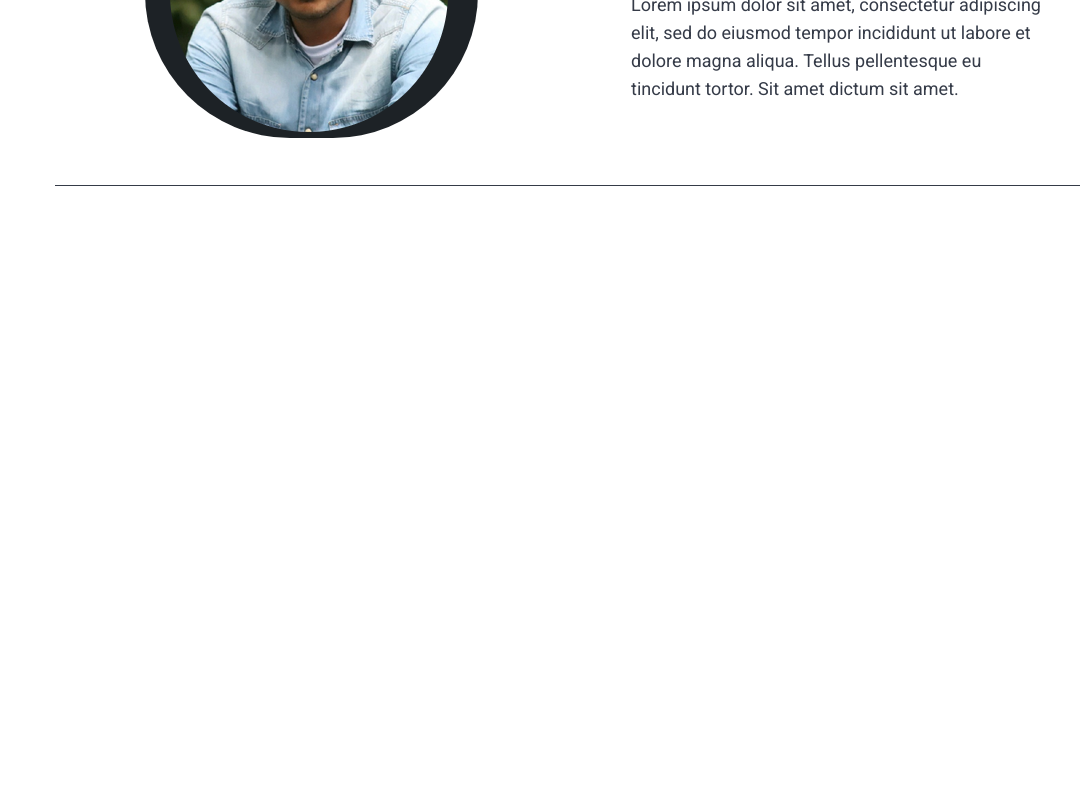
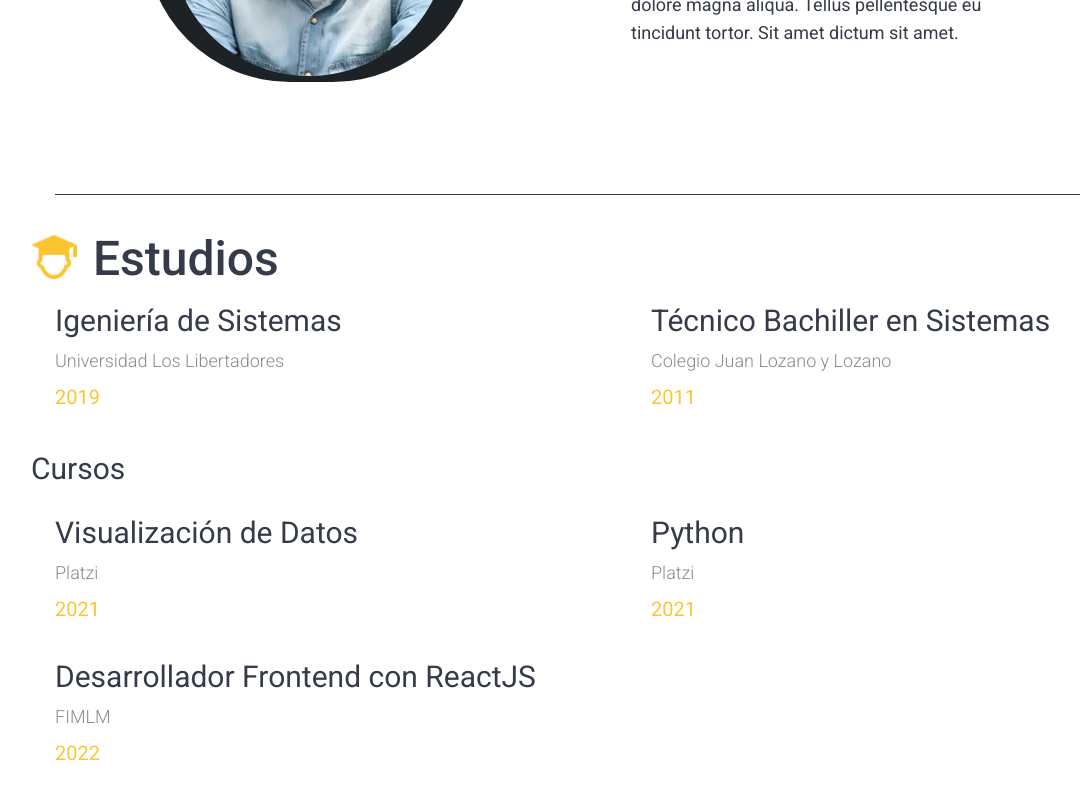
Before and after one commit to arv07/Landing-arv, a React (Vite) app: page / in a window 1280 px wide. Shown: the part 320-1120 px from the top of the page, without its empty margins (9-1089 px from the left). Before the commit the page ends 800 px from the top, so only its background shows below. Built offline with nearby package versions, Linux system fonts and the light colour scheme.

Commit message:
Studies section

```diff
--- a/src/App.jsx
+++ b/src/App.jsx
@@ -2,6 +2,7 @@ import { useState } from 'react'
 import './App.css'
 import { Header } from './components/Header';
 import { Profile } from './components/Profile';
+import { Studies } from './components/Studies';
 
 function App() {
 
@@ -10,6 +11,7 @@ function App() {
     <>
     <Header/>
     <Profile/>
+    <Studies/>
     </>
   )
 }
--- a/src/components/Header.jsx
+++ b/src/components/Header.jsx
@@ -4,7 +4,7 @@ import DarkModeSwitch from "../assets/img/moon-yellow-1.png";
 
 export const Header = () => {
   return (
-    <header className="h-14 w-full bg-black-secundary flex flex-row justify-between">
+    <header className="fixed top-0 left-0 right-0 h-14 w-full bg-black-secundary flex flex-row justify-between">
       <div className="flex">
         <img src={Logo} className="h-16" alt="Logo" />
         <img src={DarkModeSwitch} className="h-8 m-3" alt="Dark Mode" />
--- a/src/components/Profile.jsx
+++ b/src/components/Profile.jsx
@@ -4,7 +4,7 @@ import ProfilePicture from "../assets/img/profile-picture.png";
 export const Profile = () => {
   return (
     <>
-      <section className="flex justify-center w-full h-auto mt-28">
+      <section className="flex justify-center w-full h-auto my-28">
         <div className="w-2/4 ">
           <img src={ProfilePicture} className="rounded-full mx-auto" alt="" />
         </div>
@@ -24,7 +24,7 @@ export const Profile = () => {
         </div>
       </section>
       <div></div>
-      <span className="border-b border-indigo-500 h-2 mx-16 px-5 flex text-black-secundary mt-10"></span>
+      <span className="border-b mx-16 flex text-black-secundary mt-10"></span>
     </>
   );
 };
--- /dev/null
+++ b/src/components/Skills.jsx
@@ -0,0 +1,7 @@
+import React from 'react'
+
+export const Skills = () => {
+  return (
+    <div>Skills</div>
+  )
+}
--- /dev/null
+++ b/src/components/Studies.jsx
@@ -0,0 +1,70 @@
+import React from "react";
+import StudiesIcon from "../assets/img/studies-icon.png";
+
+export const Studies = () => {
+  return (
+    <section className="mt-10 mx-10">
+      <div className="flex flex-row">
+        <img src={StudiesIcon} className="mr-4" alt="Icon Studies" />
+        <p className="font-fw-medium text-black-secundary text-5xl">Estudios</p>
+      </div>
+
+      <div className="grid grid-cols-2 gap-4 ml-6">
+
+        <div>
+          <p className="font-fw-regular text-3xl mt-5 text-black-secundary">Igeniería de Sistemas</p>
+          <p className="font-fw-light text-gray-primary text-lg mt-2">
+            Universidad Los Libertadores
+          </p>
+          <p className="text-yellow-primary text-xl mt-2">2019</p>
+        </div>
+
+        <div className="">
+          <p className="font-fw-regular text-3xl mt-5 text-black-secundary">
+            Técnico Bachiller en Sistemas
+          </p>
+          <p className="font-fw-light text-gray-primary text-lg mt-2">
+            Colegio Juan Lozano y Lozano
+          </p>
+          <p className="text-yellow-primary text-xl mt-2">2011</p>
+        </div>
+
+      </div>
+
+      <p className="font-fw-regular text-3xl text-black-secundary mt-10">Cursos</p>
+      <div className="grid grid-cols-2 gap-4 ml-6 mt-2">
+
+        <div>
+          <p className="font-fw-regular text-3xl mt-5 text-black-secundary">Visualización de Datos</p>
+          <p className="font-fw-light text-gray-primary text-lg mt-2">
+            Platzi
+          </p>
+          <p className="text-yellow-primary text-xl mt-2">2021</p>
+        </div>
+
+        <div className="">
+          <p className="font-fw-regular text-3xl mt-5 text-black-secundary">
+            Python
+          </p>
+          <p className="font-fw-light text-gray-primary text-lg mt-2">
+            Platzi
+          </p>
+          <p className="text-yellow-primary text-xl mt-2">2021</p>
+        </div>
+
+        <div className="">
+          <p className="font-fw-regular text-3xl mt-5 text-black-secundary">
+            Desarrollador Frontend con ReactJS
+          </p>
+          <p className="font-fw-light text-gray-primary text-lg mt-2">
+            FIMLM
+          </p>
+          <p className="text-yellow-primary text-xl mt-2">2022</p>
+        </div>
+
+      </div>
+      <span className="border-b mx-16 flex text-black-secundary mt-10"></span>
+
+    </section>
+  );
+};
```
Also changed, not shown: src/assets/img/studies-icon.png (added).
